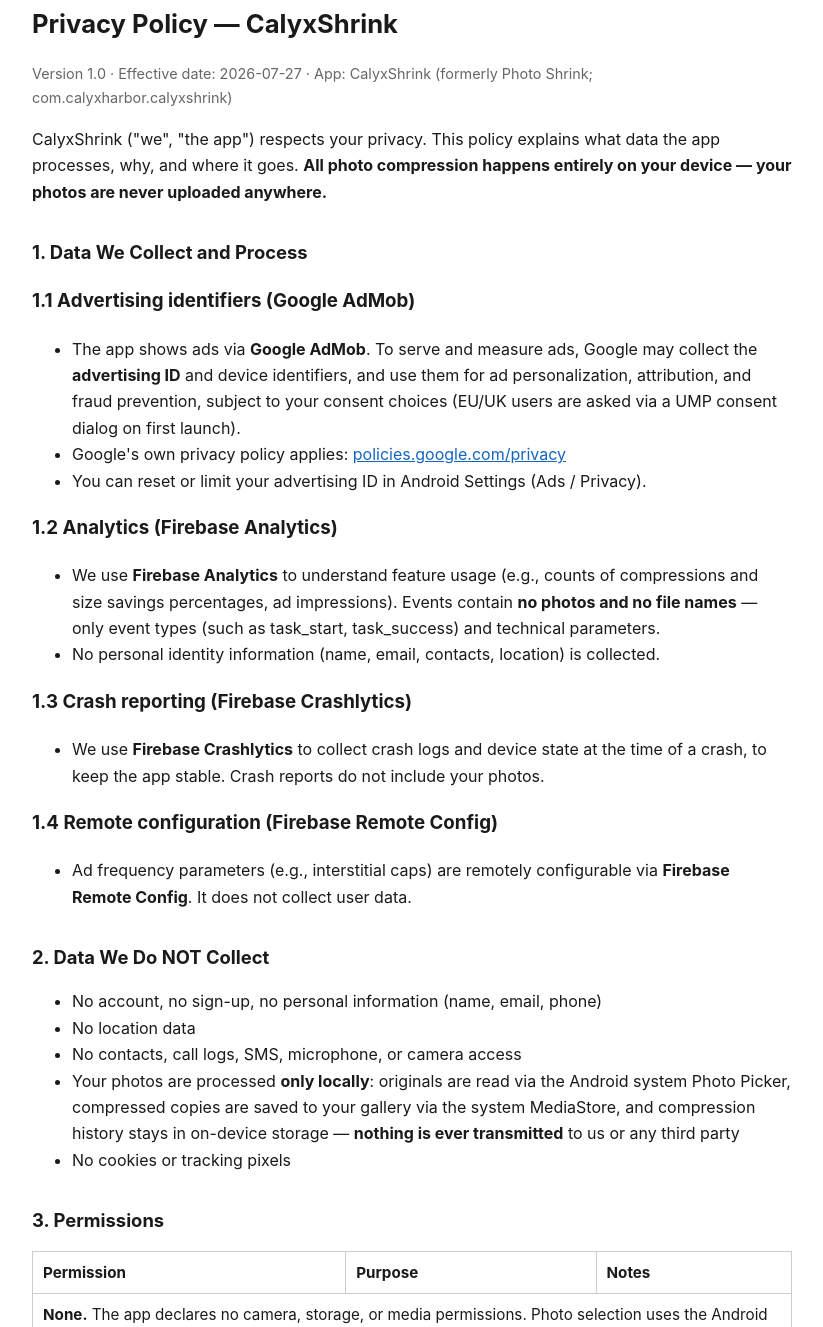
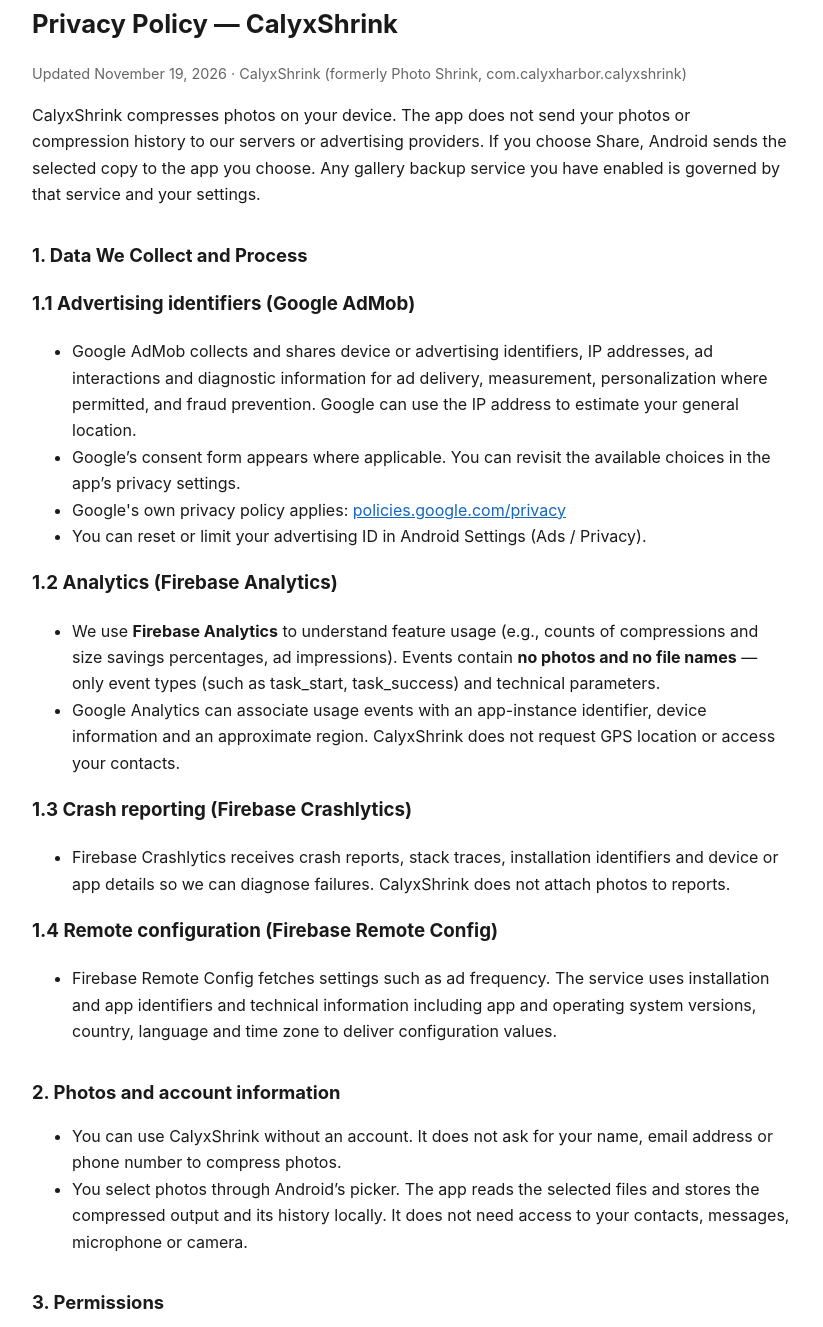
Before and after one commit to feelslike3000/website, a plain HTML site: page privacy/photo-shrink/index.html in a window 1280 px wide. Shown: the part 62-1389 px from the top of the page, without its empty margins (228-1051 px from the left). Drawn offline with Linux system fonts and the light colour scheme.

Commit message:
Align CalyxShrink privacy disclosures with its Android release

```diff
--- a/privacy/photo-shrink/index.html
+++ b/privacy/photo-shrink/index.html
@@ -17,44 +17,43 @@
 <body>
 <nav class="crumbs"><a href="/">Home</a> / <a href="/privacy/">Privacy</a> / CalyxShrink</nav>
 <h1>Privacy Policy — CalyxShrink</h1>
-<p class="meta">Version 1.0 &middot; Effective date: 2026-07-27 &middot; App: CalyxShrink (formerly Photo Shrink; com.calyxharbor.calyxshrink)</p>
-<p>CalyxShrink ("we", "the app") respects your privacy. This policy explains what data the app processes, why, and where it goes. <strong>All photo compression happens entirely on your device — your photos are never uploaded anywhere.</strong></p>
+<p class="meta">Updated November 19, 2026 · CalyxShrink (formerly Photo Shrink, com.calyxharbor.calyxshrink)</p>
+<p>CalyxShrink compresses photos on your device. The app does not send your photos or compression history to our servers or advertising providers. If you choose Share, Android sends the selected copy to the app you choose. Any gallery backup service you have enabled is governed by that service and your settings.</p>
 
 <h2>1. Data We Collect and Process</h2>
 <h3>1.1 Advertising identifiers (Google AdMob)</h3>
 <ul>
-  <li>The app shows ads via <strong>Google AdMob</strong>. To serve and measure ads, Google may collect the <strong>advertising ID</strong> and device identifiers, and use them for ad personalization, attribution, and fraud prevention, subject to your consent choices (EU/UK users are asked via a UMP consent dialog on first launch).</li>
+  <li>Google AdMob collects and shares device or advertising identifiers, IP addresses, ad interactions and diagnostic information for ad delivery, measurement, personalization where permitted, and fraud prevention. Google can use the IP address to estimate your general location.</li>
+  <li>Google’s consent form appears where applicable. You can revisit the available choices in the app’s privacy settings.</li>
   <li>Google's own privacy policy applies: <a href="https://policies.google.com/privacy">policies.google.com/privacy</a></li>
   <li>You can reset or limit your advertising ID in Android Settings (Ads / Privacy).</li>
 </ul>
 <h3>1.2 Analytics (Firebase Analytics)</h3>
 <ul>
   <li>We use <strong>Firebase Analytics</strong> to understand feature usage (e.g., counts of compressions and size savings percentages, ad impressions). Events contain <strong>no photos and no file names</strong> — only event types (such as task_start, task_success) and technical parameters.</li>
-  <li>No personal identity information (name, email, contacts, location) is collected.</li>
+  <li>Google Analytics can associate usage events with an app-instance identifier, device information and an approximate region. CalyxShrink does not request GPS location or access your contacts.</li>
 </ul>
 <h3>1.3 Crash reporting (Firebase Crashlytics)</h3>
-<ul><li>We use <strong>Firebase Crashlytics</strong> to collect crash logs and device state at the time of a crash, to keep the app stable. Crash reports do not include your photos.</li></ul>
+<ul><li>Firebase Crashlytics receives crash reports, stack traces, installation identifiers and device or app details so we can diagnose failures. CalyxShrink does not attach photos to reports.</li></ul>
 <h3>1.4 Remote configuration (Firebase Remote Config)</h3>
-<ul><li>Ad frequency parameters (e.g., interstitial caps) are remotely configurable via <strong>Firebase Remote Config</strong>. It does not collect user data.</li></ul>
+<ul><li>Firebase Remote Config fetches settings such as ad frequency. The service uses installation and app identifiers and technical information including app and operating system versions, country, language and time zone to deliver configuration values.</li></ul>
 
-<h2>2. Data We Do NOT Collect</h2>
+<h2>2. Photos and account information</h2>
 <ul>
-  <li>No account, no sign-up, no personal information (name, email, phone)</li>
-  <li>No location data</li>
-  <li>No contacts, call logs, SMS, microphone, or camera access</li>
-  <li>Your photos are processed <strong>only locally</strong>: originals are read via the Android system Photo Picker, compressed copies are saved to your gallery via the system MediaStore, and compression history stays in on-device storage — <strong>nothing is ever transmitted</strong> to us or any third party</li>
-  <li>No cookies or tracking pixels</li>
+  <li>You can use CalyxShrink without an account. It does not ask for your name, email address or phone number to compress photos.</li>
+  <li>You select photos through Android’s picker. The app reads the selected files and stores the compressed output and its history locally. It does not need access to your contacts, messages, microphone or camera.</li>
 </ul>
 
 <h2>3. Permissions</h2>
 <table>
   <tr><th>Permission</th><th>Purpose</th><th>Notes</th></tr>
-  <tr><td colspan="3"><strong>None.</strong> The app declares no camera, storage, or media permissions. Photo selection uses the Android system Photo Picker and saving uses the system MediaStore, neither of which requires a runtime permission.</td></tr>
+  <tr><td>Selected photos and output folder</td><td>Open selected images and save compressed copies</td><td>Android handles photo selection. On Android 10 or later, the app adds your new copy to the gallery. On Android 7–9, the new release asks you to choose a folder in Pictures or DCIM. The app does not request broad access to your photo library.</td></tr>
+  <tr><td>Internet and advertising identifiers</td><td>Advertising, usage measurement, remote settings and crash reporting</td><td>These services use the data described above. Photo compression runs locally.</td></tr>
 </table>
 
 <h2>4. Data Retention and Deletion</h2>
 <ul>
-  <li>Local data (compression history, settings) stays on your device until you delete it: use <strong>Settings → Clear History</strong>, or uninstall the app to remove everything. Compressed photos you saved to the gallery are yours and remain until you delete them.</li>
+  <li>Use <strong>Settings → Clear History</strong> to delete the app’s compression records and their stored copies. Uninstalling removes the app’s local data. Copies you saved in the gallery remain until you delete them there.</li>
   <li>Analytics/advertising data collected by Google is governed by Google's retention policies.</li>
 </ul>
 
--- a/sitemap.xml
+++ b/sitemap.xml
@@ -4,5 +4,5 @@
   <url><loc>https://calyxharbor.com/privacy/</loc><lastmod>2026-11-11</lastmod></url>
   <url><loc>https://calyxharbor.com/privacy/calyx-random/</loc></url>
   <url><loc>https://calyxharbor.com/privacy/qr-master/</loc><lastmod>2026-11-11</lastmod></url>
-  <url><loc>https://calyxharbor.com/privacy/photo-shrink/</loc><lastmod>2026-11-11</lastmod></url>
+  <url><loc>https://calyxharbor.com/privacy/photo-shrink/</loc><lastmod>2026-11-19</lastmod></url>
 </urlset>
```
